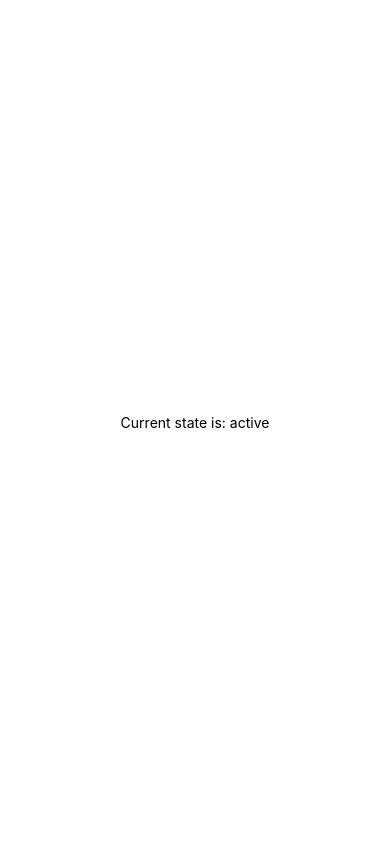
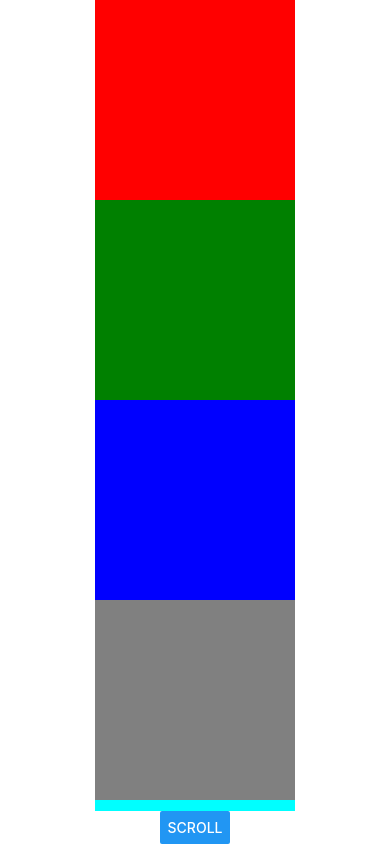
Before and after one commit to dwvu0812/react-native-practice, a React Native app: screen / in a window 390 px wide. Built offline with nearby package versions, Linux system fonts and the light colour scheme.

Commit message:
scroll-view

```diff
--- a/App.tsx
+++ b/App.tsx
@@ -5,6 +5,7 @@ import FlatlistAnimation from './src/FlatlistAnimation';
 import FlatlistScrollToIndex from './src/FlatlistScrollToIndex';
 import LoopingAnimation from './src/LoopingAnimation';
 import LottieAnimation from './src/LottieAnimation';
+import ScrollView from './src/ScrollView';
 
 const App = () => {
   return (
@@ -20,7 +21,8 @@ const App = () => {
       {/* <LottieAnimation /> */}
       {/* <FlatlistAnimation /> */}
       {/* <FlatlistScrollToIndex /> */}
-      <Appearances />
+      {/* <Appearances /> */}
+      <ScrollView />
     </SafeAreaView>
   );
 };
--- /dev/null
+++ b/src/ScrollView.tsx
@@ -0,0 +1,36 @@
+import {View, Text, StyleSheet, ScrollView, Button} from 'react-native';
+import React, {useRef} from 'react';
+
+const ScrollViewRN = () => {
+  //   let scrollRef = useRef();
+  const scrollRef = React.createRef<ScrollView>();
+  return (
+    <>
+      <ScrollView ref={scrollRef} showsVerticalScrollIndicator={false}>
+        <View style={{width: 200, height: 200, backgroundColor: 'red'}}></View>
+        <View
+          style={{width: 200, height: 200, backgroundColor: 'green'}}></View>
+        <View style={{width: 200, height: 200, backgroundColor: 'blue'}}></View>
+        <View style={{width: 200, height: 200, backgroundColor: 'gray'}}></View>
+        <View style={{width: 200, height: 200, backgroundColor: 'cyan'}}></View>
+        <View style={{width: 200, height: 200, backgroundColor: 'red'}}></View>
+        <View
+          style={{width: 200, height: 200, backgroundColor: 'green'}}></View>
+        <View style={{width: 200, height: 200, backgroundColor: 'blue'}}></View>
+        <View style={{width: 200, height: 200, backgroundColor: 'gray'}}></View>
+        <View style={{width: 200, height: 200, backgroundColor: 'cyan'}}></View>
+      </ScrollView>
+      <Button
+        title="Scroll"
+        onPress={() => {
+          console.log('scroll---------------');
+          return scrollRef.current?.scrollTo({x: 0, y: 50, animated: true});
+        }}
+      />
+    </>
+  );
+};
+
+export default ScrollViewRN;
+
+const styles = StyleSheet.create({});
```
